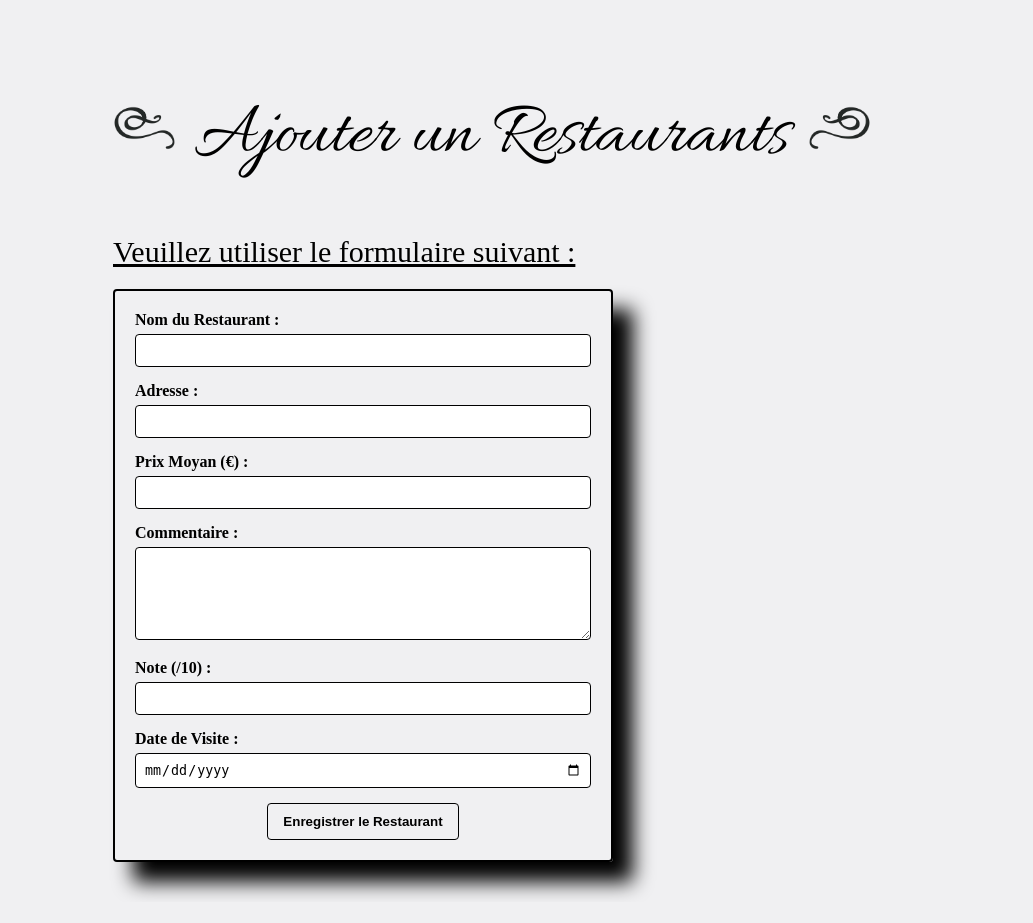
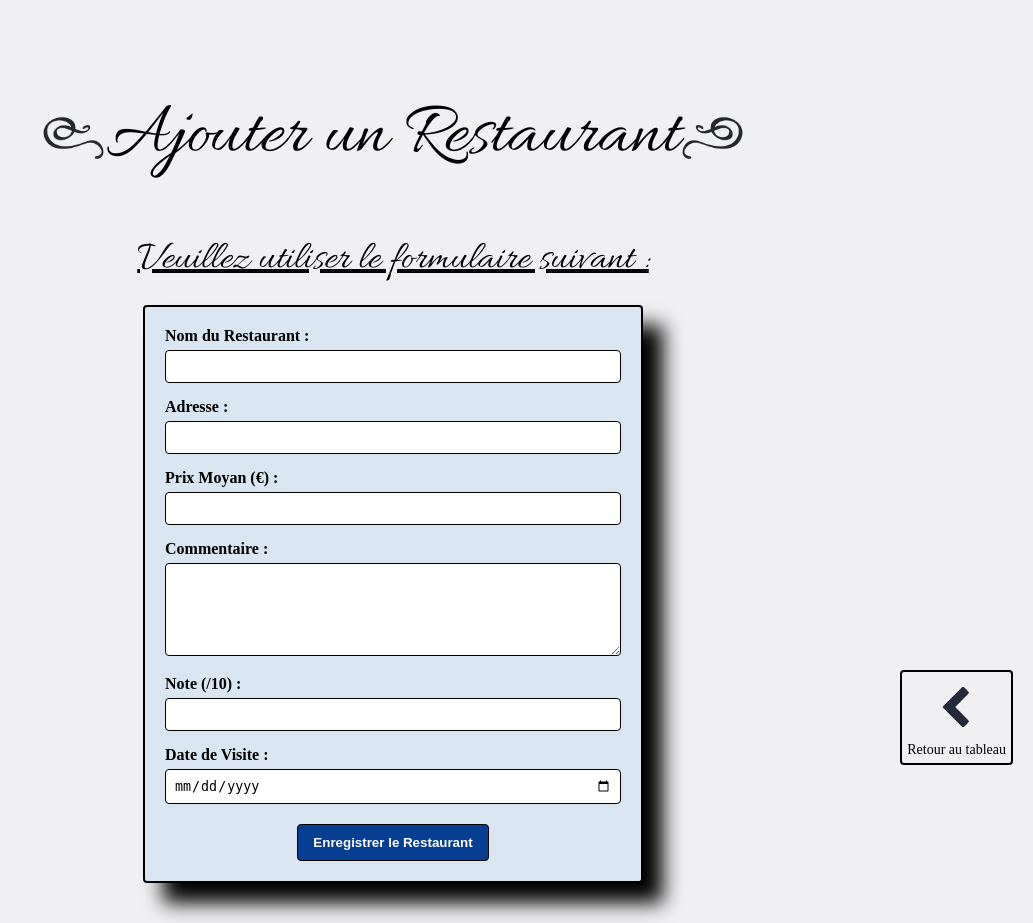
Before and after one commit to Bruno51-G/Backend, a PHP site: page /4_EXO_RESTAURANT/creationFormulaire.php in a window 1280 px wide. Shown: the whole page, without its empty margins (247-1280 px from the left). Before the commit the page ends 898 px from the top, so only its background shows below. Run offline with PHP 8.4, Linux system fonts and the light colour scheme.

Commit message:
modification du 28/11/2025

```diff
--- a/0_IntroPHP(kit_pedagogique)/Exo9 PHP_Objet/4_exo_restaurant/assets/css/formulaire.css
+++ b/0_IntroPHP(kit_pedagogique)/Exo9 PHP_Objet/4_exo_restaurant/assets/css/formulaire.css
@@ -1,11 +1,15 @@
-h1{
+h1 {
     font-family: Allura, cursive, Arial, Helvetica, sans-serif;
     font-size: 75px;
     font-weight: 100;
-    width: 800px;
+    text-align: center;
+    display: flex;
+    justify-content: center;
+    align-items: center;
+    width: 750px;
 }
 
-.texteDeco{
+.texteDeco {
     width: 65px;
 }
 
@@ -18,10 +22,12 @@ body {
     background-color: #F0F0F2;
 }
 
-.message{
-    font-size: 30px;
+.message {
+    font-family: Allura, cursive, Arial, Helvetica, sans-serif;
+    font-size: 40px;
     margin-bottom: 20px;
     text-decoration: underline;
+    text-align: center;
 }
 
 .container {
@@ -29,9 +35,13 @@ body {
     max-width: 600px;
     padding: 40px 20px;
     box-sizing: border-box;
+    display: flex;
+    flex-direction: column;
+    align-items: center;
 }
 
 form {
+    background-color: #D9E6F2;
     width: 100%;
     max-width: 500px;
     padding: 20px;
@@ -43,12 +53,14 @@ form {
 
 .form-group {
     margin-bottom: 15px;
+    width: 100%;
 }
 
 .form-group label {
     display: block;
     margin-bottom: 5px;
     font-weight: bold;
+    text-align: left;
 }
 
 .form-group input[type="text"],
@@ -63,16 +75,61 @@ form {
 }
 
 button {
-    background-color: inherit;
+    background-color: #063e91;
+    color: #FFFFFF;
     border: 1px solid #000000;
     padding: 10px 15px;
     border-radius: 4px;
     cursor: pointer;
     font-weight: bold;
     display: block;
-    margin: 0 auto;
+    margin: 20px auto 0;
+    transition: transform 0.5s ease;
 }
 
 button:hover {
-    background-color: #f5f5f5;
+    background-color: #87CEEB;
+    color: #000000;
+    box-shadow: 10px 10px 10px #000000;
+    transform: scale(1.05);
 }
+
+input:hover{
+    background: #F0F0F2;
+    background: linear-gradient(90deg, #F0F0F2 17%, #87CEEB);
+}
+
+textarea:hover{
+    background: #F0F0F2;
+    background: linear-gradient(90deg, #F0F0F2 17%, #87CEEB);
+}
+
+.boutonRetour{
+    position: absolute;
+    display: flex;
+    flex-direction: column;
+    align-items: center;
+    bottom: 35px;
+    right: 20px;
+    gap: 5px;
+    border: 2px solid #000000;
+    border-radius: 4px;
+    padding: 5px;
+    transition: transform 0.5s ease;
+}
+
+.boutonRetour:hover{
+    background-color: #D9E6F2;
+    transform: scale(1.05);
+}
+
+.imgRetour{
+    width: 50px;
+}
+
+.texteRetour{
+    margin: 0;
+    font-size: 14px;
+    text-align: center;
+    color: #000000;
+}
--- a/0_IntroPHP(kit_pedagogique)/Exo9 PHP_Objet/4_exo_restaurant/creationFormulaire.php
+++ b/0_IntroPHP(kit_pedagogique)/Exo9 PHP_Objet/4_exo_restaurant/creationFormulaire.php
@@ -54,7 +54,7 @@ if ($_SERVER["REQUEST_METHOD"] == "POST")
 <body>
     <div class="container">
         <h1><img class="texteDeco" src="./assets/img/textDeco2.png" alt="Décoration de texte à gauche">
-        Ajouter un Restaurants
+        Ajouter un Restaurant
         <img class="texteDeco" src="./assets/img/textDeco1.png" alt="Décoration de texte à droite"></h1>
 
         <div class="message">
@@ -95,8 +95,16 @@ if ($_SERVER["REQUEST_METHOD"] == "POST")
 
             <button type="submit">Enregistrer le Restaurant</button>
 
+
+
         </form>
 
     </div>
+        <a href="./index.php">
+            <div class="boutonRetour">
+                <img class="imgRetour" src="./assets/img/retour.png" alt="Bouton de retour">
+                <p class="texteRetour">Retour au tableau</p>
+            </div>
+        </a>
 </body>
 </html>
```
Also changed, not shown: 0_IntroPHP(kit_pedagogique)/Exo9 PHP_Objet/4_exo_restaurant/assets/css/style.css (+17 -1 lines), 0_IntroPHP(kit_pedagogique)/Exo9 PHP_Objet/4_exo_restaurant/src/vues/tableau.php (+12 -6 lines), 0_IntroPHP(kit_pedagogique)/Exo9 PHP_Objet/4_exo_restaurant/assets/img/retour.png (added).
